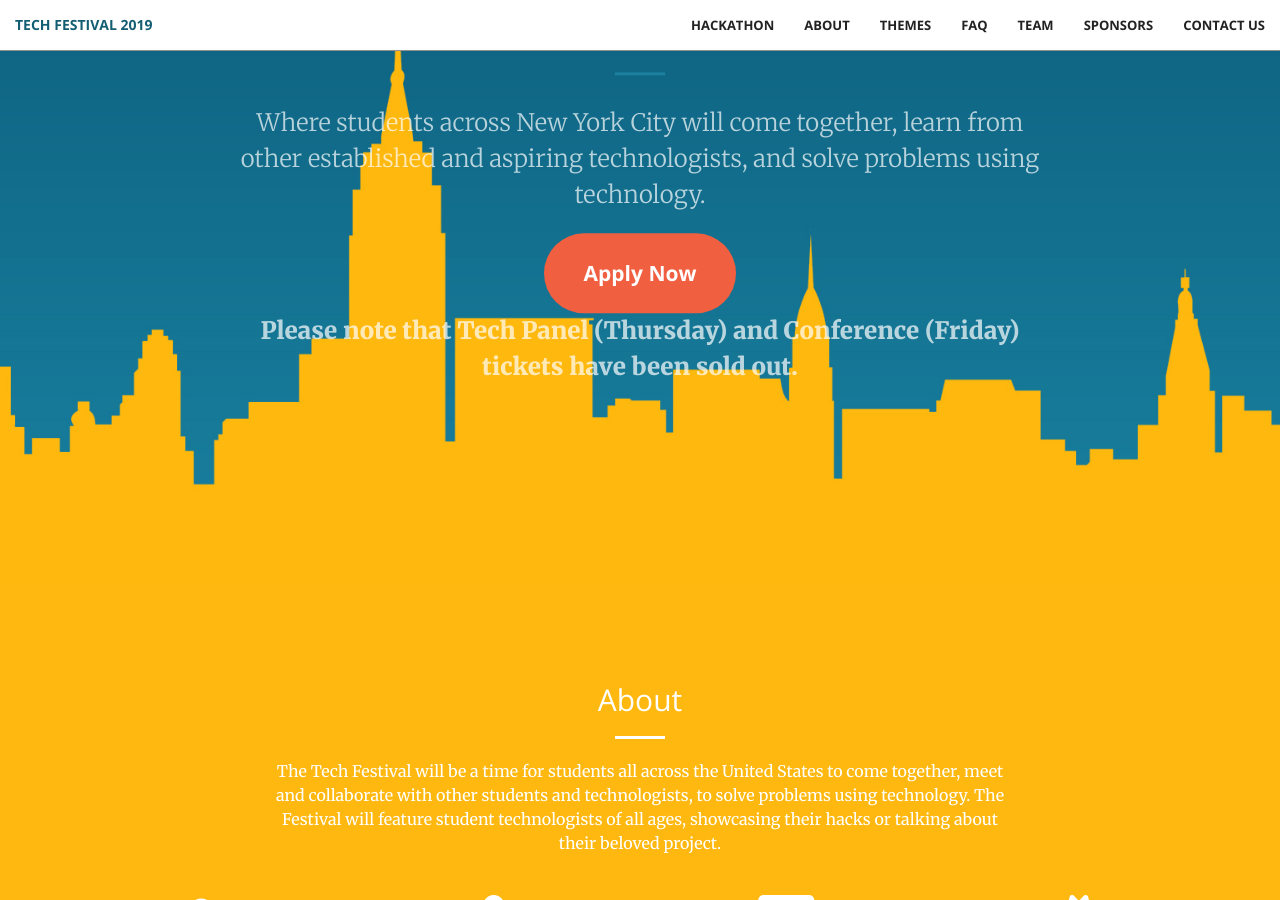
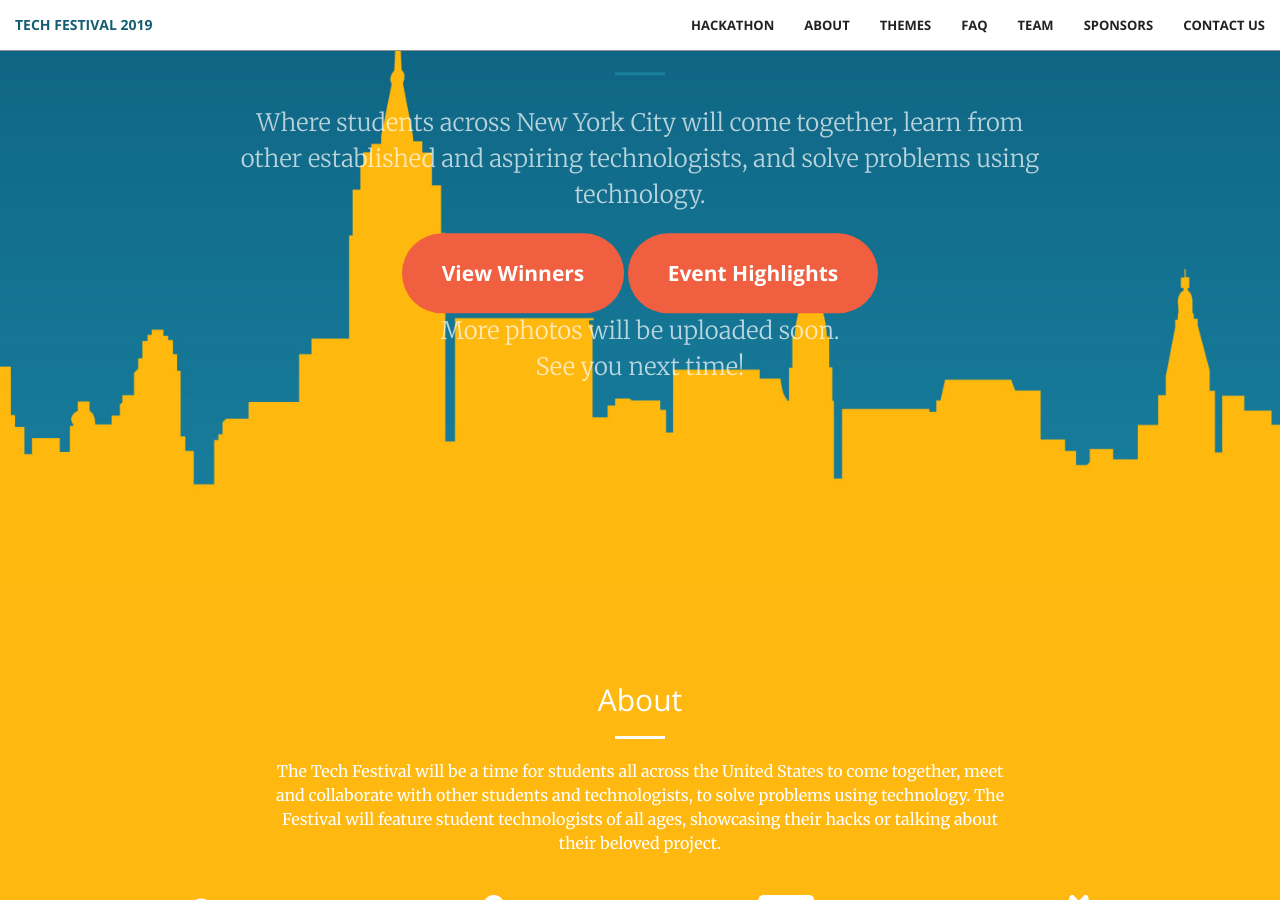
Before and after one commit to techfestivalnyc/techfestivalnyc.github.io, a Jekyll site: the page built from index.html, in a window 1280 px wide and 900 px high, scrolled down 317 px. Built offline with Jekyll 4.4.1, drawn with Linux system fonts in a browser that asks for light colours.

Commit message:
add photo + winner link

```diff
--- a/_includes/header-front.html
+++ b/_includes/header-front.html
@@ -10,10 +10,14 @@
               and solve problems using technology.
             </p>
             <span>
-                <a href="https://bit.ly/techfestival19_registration" target="_blank" class="btn btn-red btn-xxl page-scroll">Apply Now</a>
+                <a href="https://hackattack-2019.devpost.com/submissions" target="_blank" class="btn btn-red btn-xxl page-scroll">View Winners</a>
             </span>
-            <p style="font-weight: 900;" class="page-scroll">
-                Please note that Tech Panel (Thursday) and Conference (Friday) tickets have been sold out.
+            <span>
+                <a href="https://www.facebook.com/pg/techfestival19/photos/?tab=album&album_id=409570296535960" target="_blank" class="btn btn-red btn-xxl page-scroll">Event Highlights</a>
+            </span>
+            <p class="page-scroll">
+                More photos will be uploaded soon.
+                <br>See you next time!
             </p>
         </div>
     </div>
```
